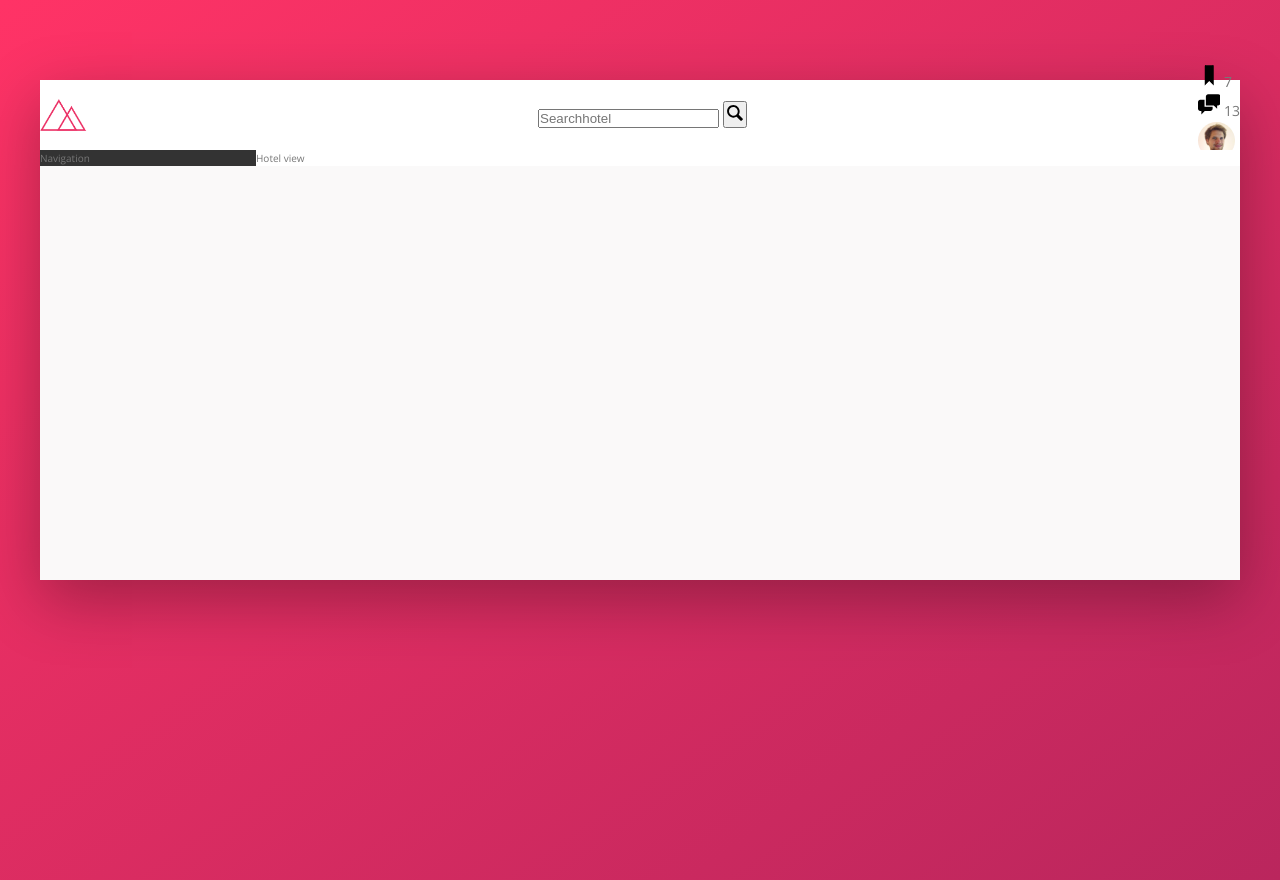
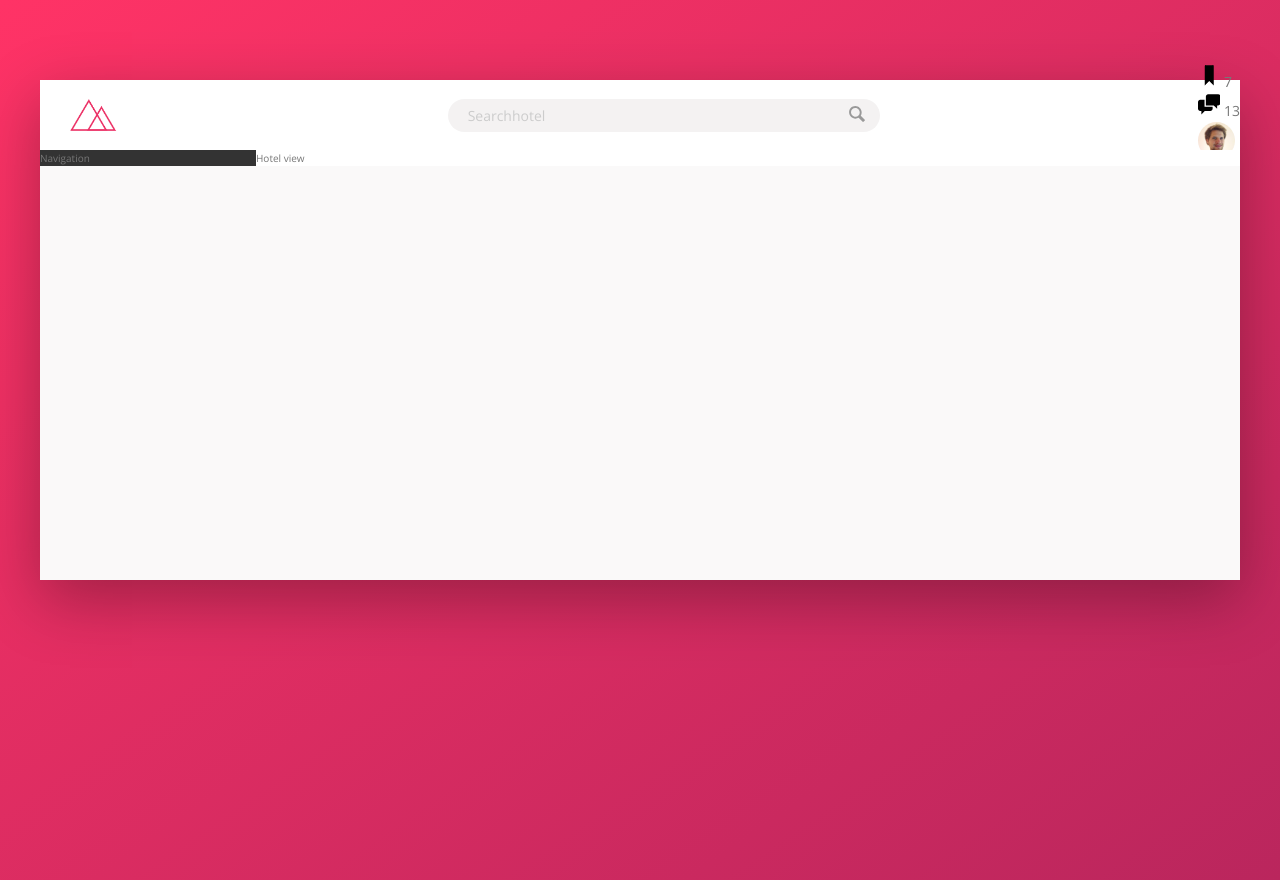
Before and after one commit to jeffreyquan/trillo, a website: page index.html in a window 1280 px wide. Drawn offline with nearby package versions, Linux system fonts and the light colour scheme; files that its build step writes are made by us from their sources.

Commit message:
styling to search bar

```diff
--- a/sass/_components.scss
+++ b/sass/_components.scss
@@ -2,23 +2,64 @@
 // LOGO
 .logo {
   height: 3.25rem;
+  margin-left: 3rem;
 }
 
 
 ////////////////////////////
 // SEARCH
 .search {
+  flex: 0 0 40%;
+
+  display: flex;
+  align-items: center;
+  justify-content: center;
+
   &__input {
+    font-family: inherit;
+    font-size: inherit;
+    color: inherit;
+    background-color: var(--color-grey-light-2);
+    border: none;
+    padding: .7rem 2rem;
+    border-radius: 100px;
+    width: 90%;
+    transition: all .2s;
+    margin-right: -3.25rem;
 
+    &:focus {
+      outline: none;
+      width: 100%;
+      background-color: var(--color-grey-light-3);
+    }
+
+    &::-webkit-input-placeholder {
+      font-weight: 100;
+      color: var(--color-grey-light-4);
+    }
+  }
+
+  &__input:focus + &__button {
+    background-color: var(--color-grey-light-3);
   }
 
   &__button {
+    border: none;
+    background-color: var(--color-grey-light-2);
 
+    &:focus {
+      outline: none;
+    }
+
+    &:active {
+      transform: translateY(2px);
+    }
   }
 
   &__icon {
     height: 2rem;
     width: 2rem;
+    fill: var(--color-grey-dark-3);
   }
 }
 
```
